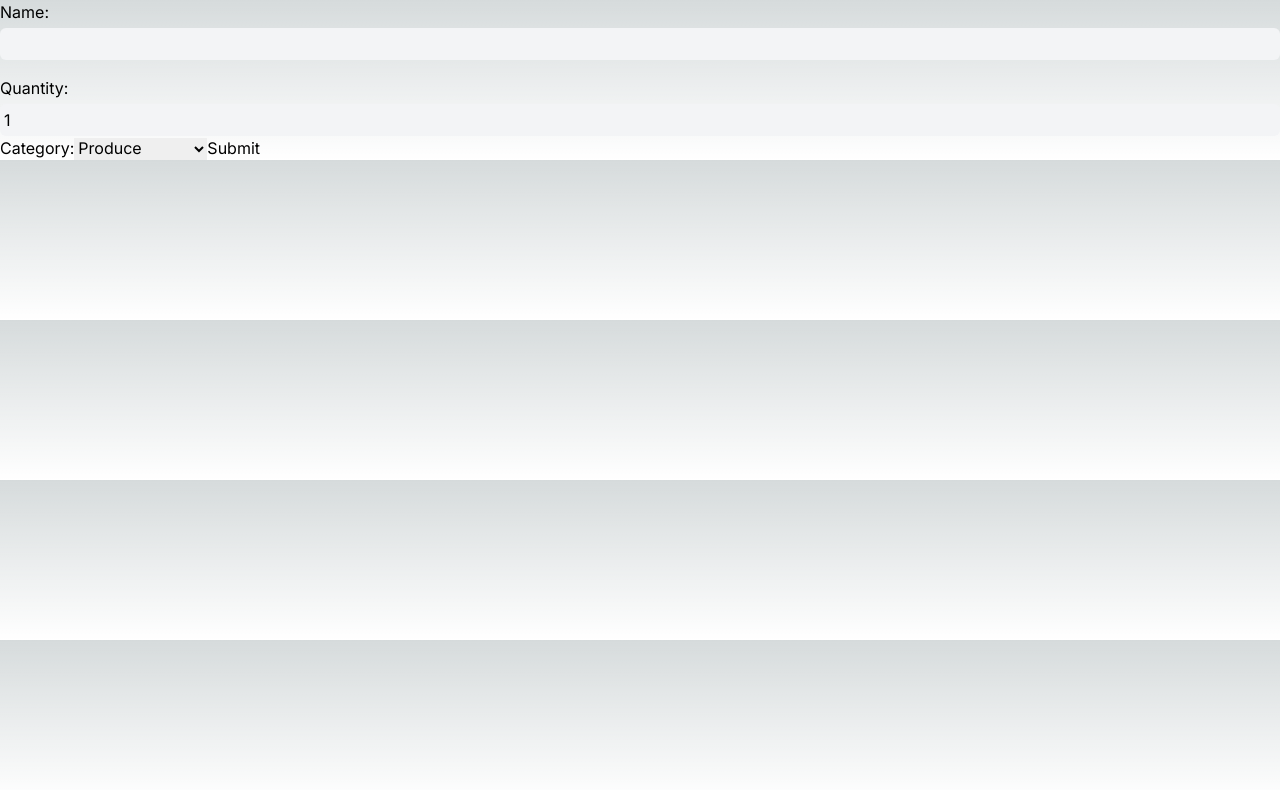
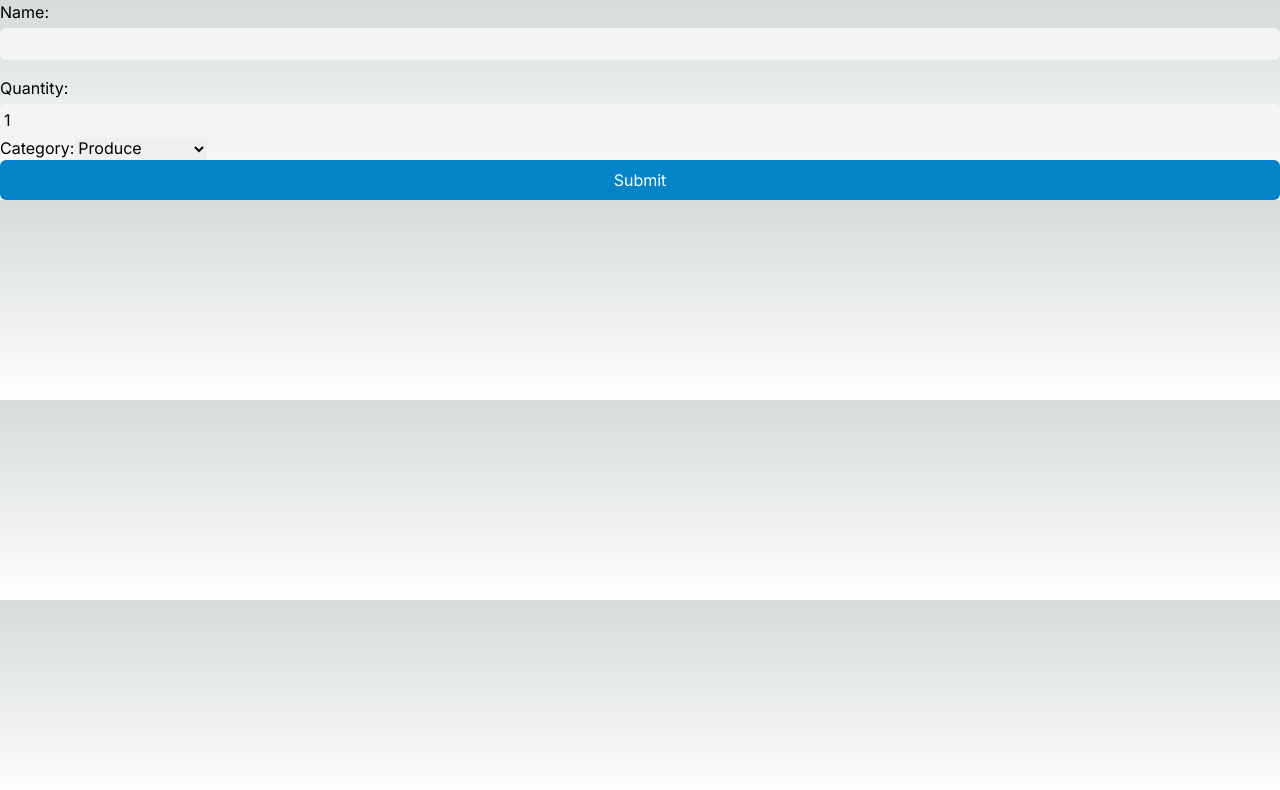
Before and after one commit to kelvinvu19/cprg306-assignments, a Next.js app: page /week4 in a window 1280 px wide. Shown: the top 790 px of the page. Built offline with nearby package versions, Linux system fonts and the light colour scheme.

Commit message:
Update new-item.js

```diff
--- a/app/week4/new-item.js
+++ b/app/week4/new-item.js
@@ -16,6 +16,8 @@ export default function NewItem() {
       category,
     };
   console.log(NewItem);
+
+  alert(`Name: ${name}, Quantity: ${quantity}, Category: ${category}`);
 
 
     setName("");
@@ -81,7 +83,9 @@ export default function NewItem() {
                 <option value="other">Other</option>
                 </select>
             </label>
-        <button type="submit">Submit</button>
+        <button
+        type="submit"
+        className="w-full py-2 px-4 bg-sky-600 hover:bg-sky-500 rounded-md text-white">Submit</button>
         </form>
     </main>
   );
```
